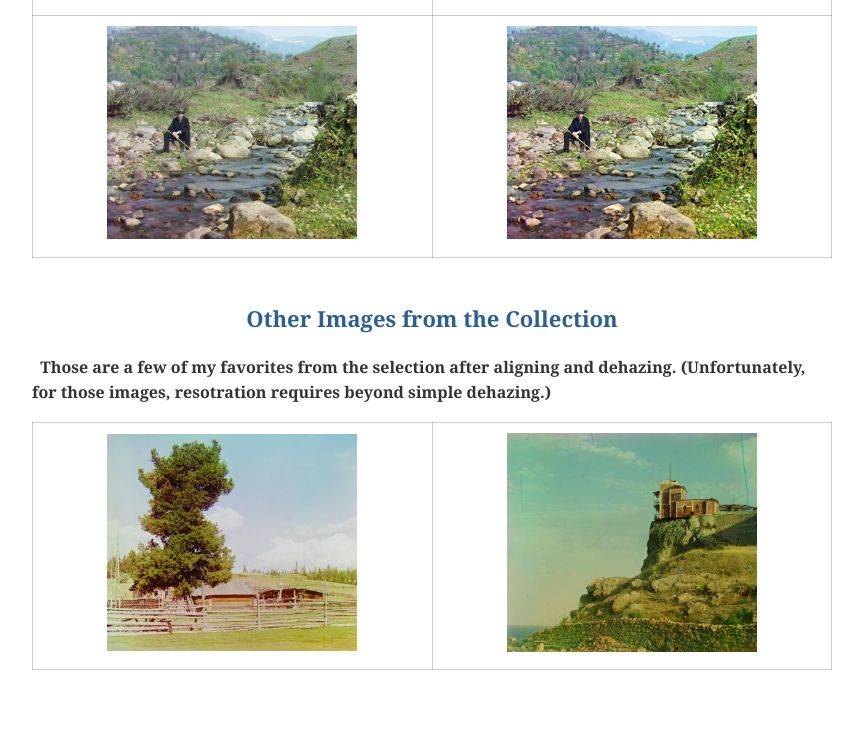
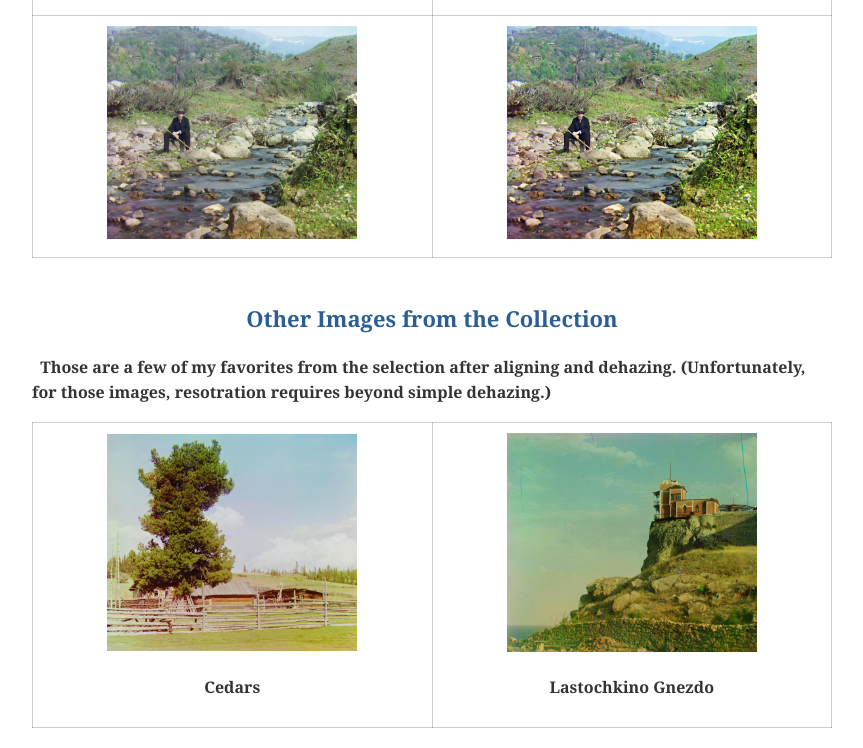
Before and after one commit to SAMHinSPACE/SAMHinSPACE.github.io, a plain HTML site: page index.html in a window 1280 px wide. Shown: the part 3647-4395 px from the top of the page, without its empty margins (208-1071 px from the left). Before the commit the page ends 4337 px from the top, so only its background shows below. Drawn offline with Linux system fonts and the light colour scheme.

Commit message:
add image name

```diff
--- a/index.html
+++ b/index.html
@@ -215,8 +215,10 @@
         <table>
             <tr>
                 <td><img src = "/result/cedars_dehaze.jpg">
+                    <p>Cedars</p>
                 </td>
                 <td><img src = "/result/Lastochkino_Gnezdo_dehaze.jpg">
+                    <p>Lastochkino Gnezdo</p>
             </tr>
 
 
```
